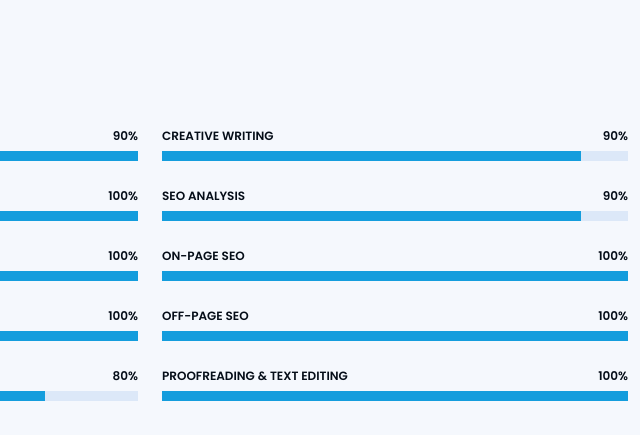
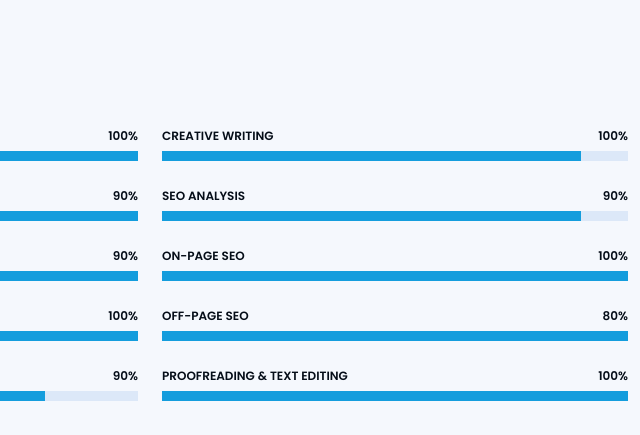
Before and after one commit to Momoy369/nihay-ridani, a plain HTML site: page index.html in a window 1280 px wide. Shown: the part 1420-1855 px from the top of the page, 640-1280 px from the left. Drawn offline with nearby package versions, Linux system fonts and the light colour scheme.

Commit message:
persentage

```diff
--- a/index.html
+++ b/index.html
@@ -144,7 +144,7 @@
           <div class="col-lg-6" data-aos="fade-up">
 
             <div class="progress">
-              <span class="skill">Copywriting <i class="val">90%</i></span>
+              <span class="skill">Copywriting <i class="val">100%</i></span>
               <div class="progress-bar-wrap">
                 <div class="progress-bar" role="progressbar" aria-valuenow="100" aria-valuemin="0" aria-valuemax="100">
                 </div>
@@ -152,7 +152,7 @@
             </div>
 
             <div class="progress">
-              <span class="skill">Technical Writing <i class="val">100%</i></span>
+              <span class="skill">Technical Writing <i class="val">90%</i></span>
               <div class="progress-bar-wrap">
                 <div class="progress-bar" role="progressbar" aria-valuenow="100" aria-valuemin="0" aria-valuemax="100">
                 </div>
@@ -160,7 +160,7 @@
             </div>
 
             <div class="progress">
-              <span class="skill">Script Writing <i class="val">100%</i></span>
+              <span class="skill">Script Writing <i class="val">90%</i></span>
               <div class="progress-bar-wrap">
                 <div class="progress-bar" role="progressbar" aria-valuenow="100" aria-valuemin="0" aria-valuemax="100">
                 </div>
@@ -176,7 +176,7 @@
             </div>
 
             <div class="progress">
-              <span class="skill">Journalism <i class="val">80%</i></span>
+              <span class="skill">Journalism <i class="val">90%</i></span>
               <div class="progress-bar-wrap">
                 <div class="progress-bar" role="progressbar" aria-valuenow="80" aria-valuemin="0" aria-valuemax="100">
                 </div>
@@ -188,7 +188,7 @@
           <div class="col-lg-6" data-aos="fade-up" data-aos-delay="100">
 
             <div class="progress">
-              <span class="skill">Creative Writing <i class="val">90%</i></span>
+              <span class="skill">Creative Writing <i class="val">100%</i></span>
               <div class="progress-bar-wrap">
                 <div class="progress-bar" role="progressbar" aria-valuenow="90" aria-valuemin="0" aria-valuemax="100">
                 </div>
@@ -212,7 +212,7 @@
             </div>
 
             <div class="progress">
-              <span class="skill">Off-page SEO <i class="val">100%</i></span>
+              <span class="skill">Off-page SEO <i class="val">80%</i></span>
               <div class="progress-bar-wrap">
                 <div class="progress-bar" role="progressbar" aria-valuenow="100" aria-valuemin="0" aria-valuemax="100">
                 </div>
```
